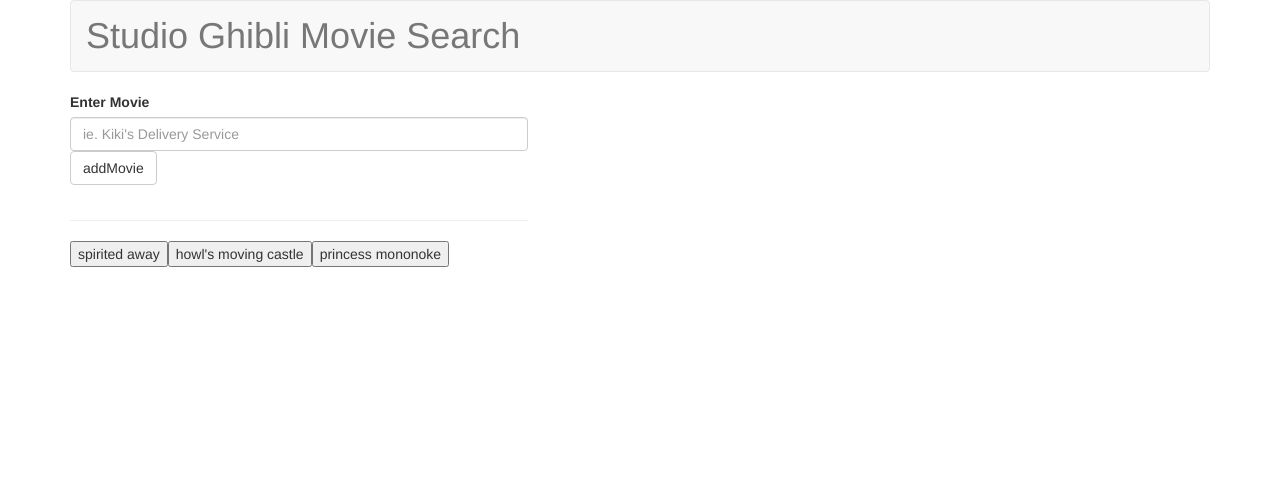
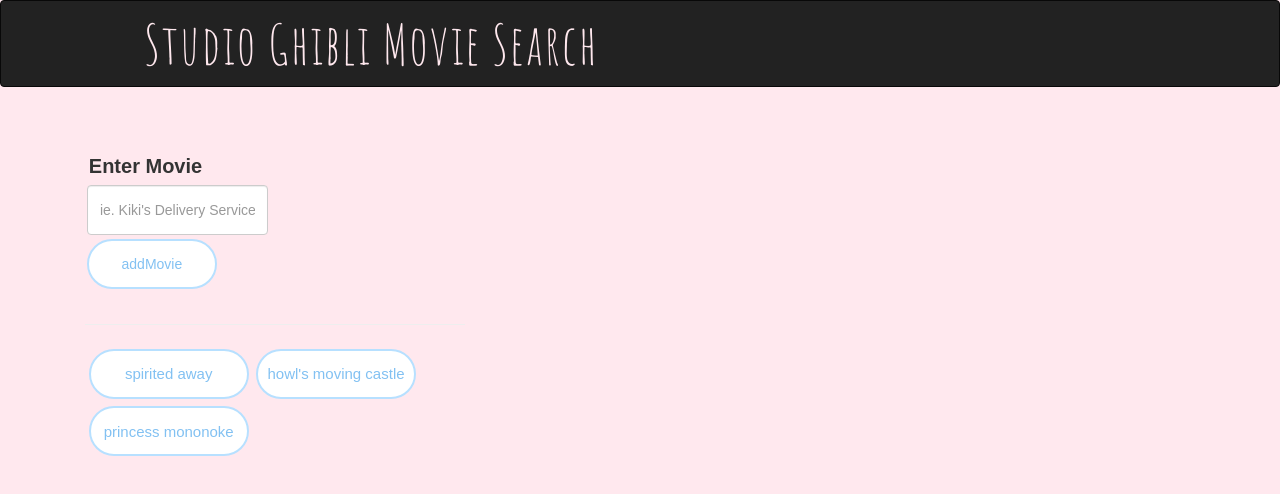
Before and after one commit to sundropgold/GhibliSearch, a plain HTML site: page index.html in a window 1280 px wide. Drawn offline with nearby package versions, Linux system fonts and the light colour scheme; a web font is replaced by a local one.

Commit message:
updated css

```diff
--- /dev/null
+++ b/assets/css/reset.css
@@ -0,0 +1,48 @@
+/* http://meyerweb.com/eric/tools/css/reset/
+   v2.0 | 20110126
+   License: none (public domain)
+*/
+
+html, body, div, span, applet, object, iframe,
+h1, h2, h3, h4, h5, h6, p, blockquote, pre,
+a, abbr, acronym, address, big, cite, code,
+del, dfn, em, img, ins, kbd, q, s, samp,
+small, strike, strong, sub, sup, tt, var,
+b, u, i, center,
+dl, dt, dd, ol, ul, li,
+fieldset, form, label, legend,
+table, caption, tbody, tfoot, thead, tr, th, td,
+article, aside, canvas, details, embed,
+figure, figcaption, footer, header, hgroup,
+menu, nav, output, ruby, section, summary,
+time, mark, audio, video {
+	margin: 0;
+	padding: 0;
+	border: 0;
+	font-size: 100%;
+	font: inherit;
+	vertical-align: baseline;
+}
+/* HTML5 display-role reset for older browsers */
+article, aside, details, figcaption, figure,
+footer, header, hgroup, menu, nav, section {
+	display: block;
+}
+body {
+	line-height: 1;
+}
+ol, ul {
+	list-style: none;
+}
+blockquote, q {
+	quotes: none;
+}
+blockquote:before, blockquote:after,
+q:before, q:after {
+	content: '';
+	content: none;
+}
+table {
+	border-collapse: collapse;
+	border-spacing: 0;
+}
--- a/assets/css/style.css
+++ b/assets/css/style.css
@@ -0,0 +1,186 @@
+/* ********** GENERAL ********** */
+
+* {
+	box-sizing: border-box;
+	overflow-x:hidden;
+}
+
+body {
+
+	background-color: #ffe8ee;
+
+}
+
+div.container#header {
+	display:block;
+	float:left;
+
+	width:100%;
+	margin:0%;
+	padding:0%;
+}
+
+div.col-lg-12 {
+	padding:0;
+	margin:0;
+	width:100%;
+}
+
+.row {
+	width:100%;
+	margin:0 auto;
+}
+
+div#title {
+	width:100%;
+	position:relative;
+	padding:0;
+	margin:0;
+}
+
+div#contentArea {
+	position:relative;
+	width:36%;
+	margin-top:4%;
+}
+
+div#searchArea {
+	position:relative;
+	width:100%;
+	margin:0 auto;
+}
+
+div#btnArea {
+	position:relative;
+	width:100%;
+	margin:0 auto;
+}
+
+div#gifArea {
+	width:64%;
+	margin-top:4%;
+	display:block;
+	float:left;
+}
+
+div.ghibliDiv {
+	width:33%;
+	display: block;
+	float:left;
+	padding:0;
+
+}
+
+/* ********** TEXT *********** */
+
+h1 {
+	font-family: 'Amatic SC', cursive;
+	font-size: 55px;
+	letter-spacing: 1.5px;
+
+	position:relative;
+	left:10%;
+}
+
+label, input, p, button {
+	font-family: 'Palanquin', sans-serif;
+	font-size:15px;
+}
+
+p {
+	margin:2%;
+	padding:1%;
+}
+
+label {
+	font-size:20px;
+	font-weight:bolder;
+	padding: 2%;
+}
+
+/* ********** NAV ********** */
+nav {
+	position:absolute;
+	left:0;
+	right:0;
+	width:100%;
+}
+
+.navbar-inverse .navbar-text {
+	color:#ffe8ee;
+}
+/* ********** FORM ********** */
+
+form {
+
+	position:relative;
+	width:50%;
+
+}
+
+input {
+	margin:1%;
+}
+
+input#searchTerm {
+
+	width:95%;
+	height:50px;
+
+}
+
+/* ********** BUTTONS ********** */
+
+#addBTN {
+
+	width:130px;
+	height:50px;
+
+	color:#82c1f2;
+	border-style: solid;
+	border-width:2px;
+	border-color:#b7e0ff;
+	background-color:#ffffff;
+	border-radius: 25px;
+
+}
+
+#addBTN:hover {
+	color:#ffa0c4;
+	border-color:#ffa0c4;
+	background-color: #ffffff;
+}
+
+button {
+	display:block;
+	float:left;
+
+	width:42%;
+	height:50px;
+	margin:1%;
+
+	color:#82c1f2;
+	border-style: solid;
+	border-width:2px;
+	border-color:#b7e0ff;
+	background-color:#ffffff;
+
+	border-radius: 25px;
+}
+
+button:hover {
+	color:#ffa0c4;
+	border-color:#ffa0c4;
+	background-color: #ffffff;
+}
+
+/* ********** IMAGES ********** */
+img {
+	width:100%;
+	height:55%;
+	margin:3%;
+}
+
+img:hover {
+	opacity:.7;
+}
--- a/assets/javascript/search.js
+++ b/assets/javascript/search.js
@@ -4,10 +4,20 @@ $(document).ready(function(){
 	var movies = ["spirited away", "howl's moving castle", "princess mononoke"]
 
 	// array of all available ghibli movies
-	var allMovies = ["castle in the sky", "grave of the fireflies", "my neighbor totoro", "kiki's delivery service", "only yesterday", "porco rosso", "pom poko", "whisper of the heart", "princess mononoke", "my neighbors the yamadas", "spirited away", "the cat returns", "howl's moving castle", "tales from earthsea", "ponyo", "arrietty", "from up on poppy hill", "the wind rises", "the tale of the princess kaguya", "when marnie was there", "studio ghibli", "ghibli"];
+	var allMovies = ["castle in the sky", "grave of the fireflies", "my neighbor totoro", "kiki's delivery service", "only yesterday", "porco rosso", "pom poko", "whisper of the heart", "princess mononoke", "my neighbors the yamadas", "spirited away", "the cat returns", "howl's moving castle", "tales from earthsea", "ponyo", "arrietty", "the secret world of arrietty", "from up on poppy hill", "the wind rises", "the tale of the princess kaguya", "when marnie was there", "studio ghibli", "ghibli"];
 
 	// store api key
 	var apiKey = "dc6zaTOxFJmzC";
+
+	var audio = new Audio('assets/javascript/bg.mp3');
+
+	audio.addEventListener('ended', function(){
+				// loop after finished
+				this.currentTime = 0;
+				this.play();
+			}, false);
+
+	audio.play();
 
 	function renderButtons(){
 	// function to dynamically create buttons
@@ -102,6 +112,8 @@ $(document).ready(function(){
 
 				$(ghibliGif).attr("class", "ghibliGif");
 
+				$(gifDiv).attr("class", "ghibliDiv");
+
 				gifDiv.append(ghibliGif);
 				gifDiv.append(p);
 
--- a/index.html
+++ b/index.html
@@ -14,24 +14,31 @@
 	<!-- Latest compiled and minified CSS -->
 	<link rel="stylesheet" href="https://maxcdn.bootstrapcdn.com/bootstrap/3.3.7/css/bootstrap.min.css" integrity="sha384-BVYiiSIFeK1dGmJRAkycuHAHRg32OmUcww7on3RYdg4Va+PmSTsz/K68vbdEjh4u" crossorigin="anonymous">
 
+	<!-- RESET CSS -->
+	<link rel="stylesheet" type="text/css" href="assets/css/reset.css">
+
 	<!-- CUSTOM CSS -->
 	<link rel="stylesheet" type="text/css" href="assets/css/style.css">
 
 	<!-- GOOGLE FONT -->
+	<link href="https://fonts.googleapis.com/css?family=Amatic+SC|Palanquin" rel="stylesheet">
 
 </head>
 
 <body>
 
-	<div class="container">
+	<div class="container" id="header">
 
 		<div class="row" id="title">
 			<div class="col-lg-12">
-				<nav class="navbar navbar-default">
-					<h1 class="navbar-text">Studio Ghibli Movie Search</h1>
+				<nav class="navbar navbar-inverse">
+					<h1 class="navbar-text">Studio Ghibli Movie Search </h1>
 				</nav>
 			</div>
 		</div>
+	</div>
+
+	<div class="container">
 
 		<div class="row" id="content">
 			<div class="col-lg-5" id="contentArea">
@@ -67,6 +74,7 @@
 
 			<div class="col-lg-7" id="gifArea">
 			</div>
+
 		</div>
 	</div>
 
```
Also changed, not shown: 1 other file. Lines whose indentation alone changed are shown as unchanged.
